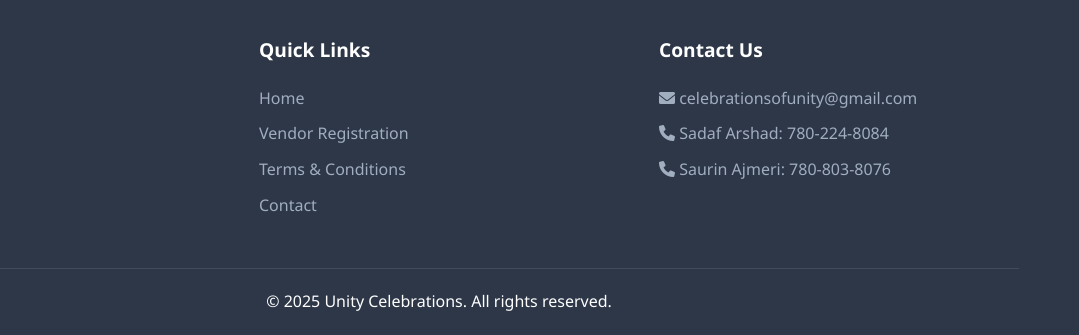
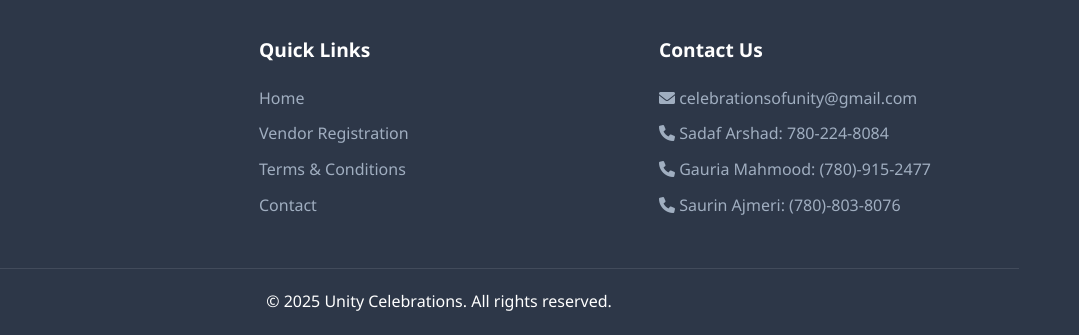
Before and after one commit to unitycelebrations/unity-celebrations1, a plain HTML site: page index.html in a window 1280 px wide. Shown: the part 2131-2466 px from the top of the page, 201-1280 px from the left. Drawn offline with Linux system fonts and the light colour scheme.

Commit message:
Update index.html

```diff
--- a/index.html
+++ b/index.html
@@ -272,8 +272,14 @@
      <p>
       <i class="fas fa-phone">
       </i>
-       Saurin Ajmeri: 780-803-8076
+      Gauria Mahmood: (780)-915-2477
      </p>
+ <p>
+      <i class="fas fa-phone">
+      </i>
+      Saurin Ajmeri: (780)-803-8076
+     </p>
+
 </div>
    </div>
    <div class="footer-bottom">
```
Lines whose indentation alone changed are shown as unchanged.
